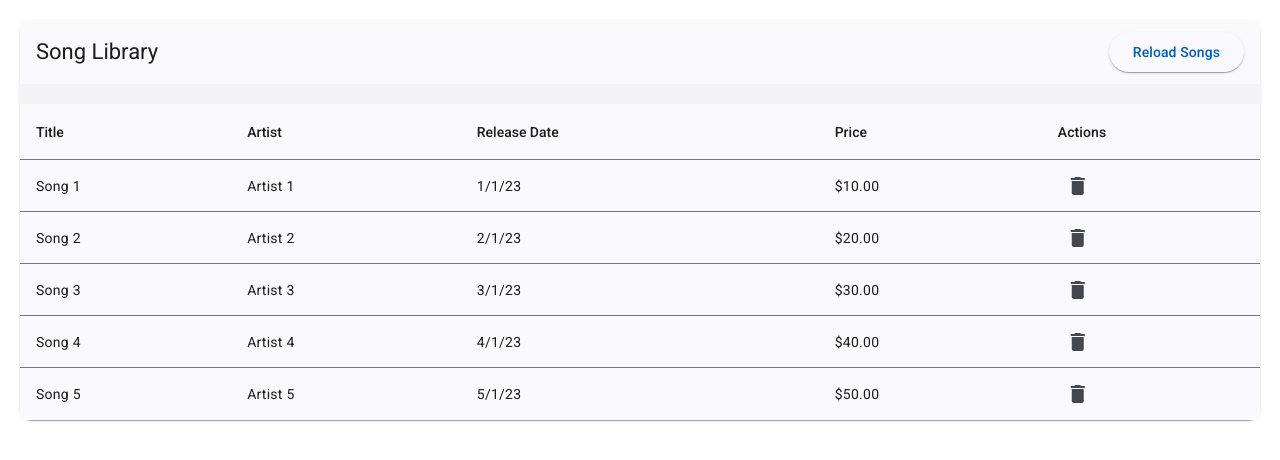
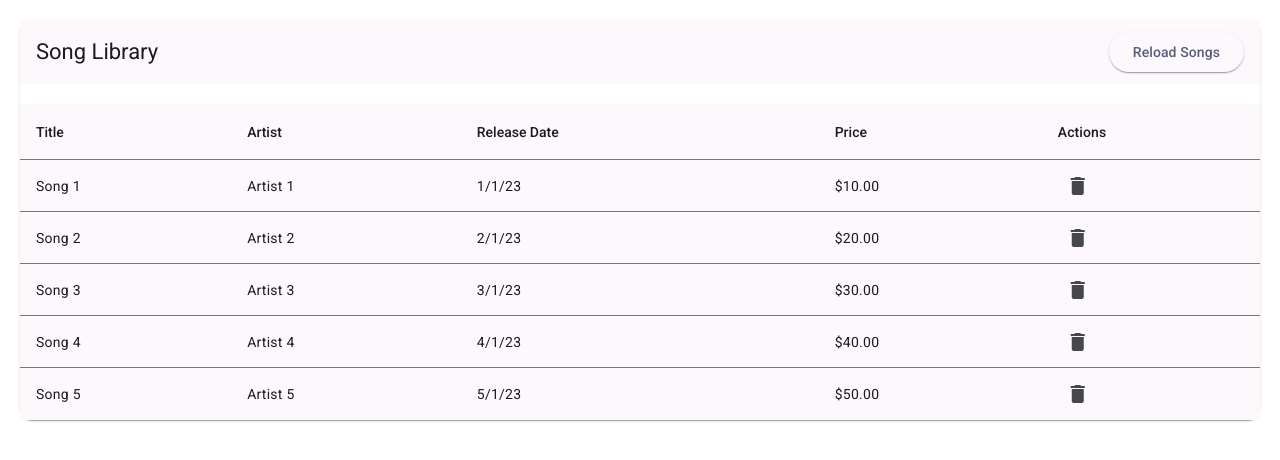
Before and after one commit to zhansu98/song-library-app, an Angular app: page / in a window 1280 px wide. Shown: the top 460 px of the page. Built offline with nearby package versions, Linux system fonts and the light colour scheme.

Commit message:
comment out html

```diff
--- a/src/custom-theme.scss
+++ b/src/custom-theme.scss
@@ -4,14 +4,14 @@
 @use '@angular/material' as mat;
 @import "./app/themes/materialtheme.css";
 
-html {
-  @include mat.theme((
-    color: (
-      theme-type: light,
-      primary: mat.$azure-palette,
-      tertiary: mat.$blue-palette,
-    ),
-    typography: Roboto,
-    density: 0,
-  ));
-}
+// html {
+//   @include mat.theme((
+//     color: (
+//       theme-type: light,
+//       primary: mat.$azure-palette,
+//       tertiary: mat.$blue-palette,
+//     ),
+//     typography: Roboto,
+//     density: 0,
+//   ));
+// }
```
